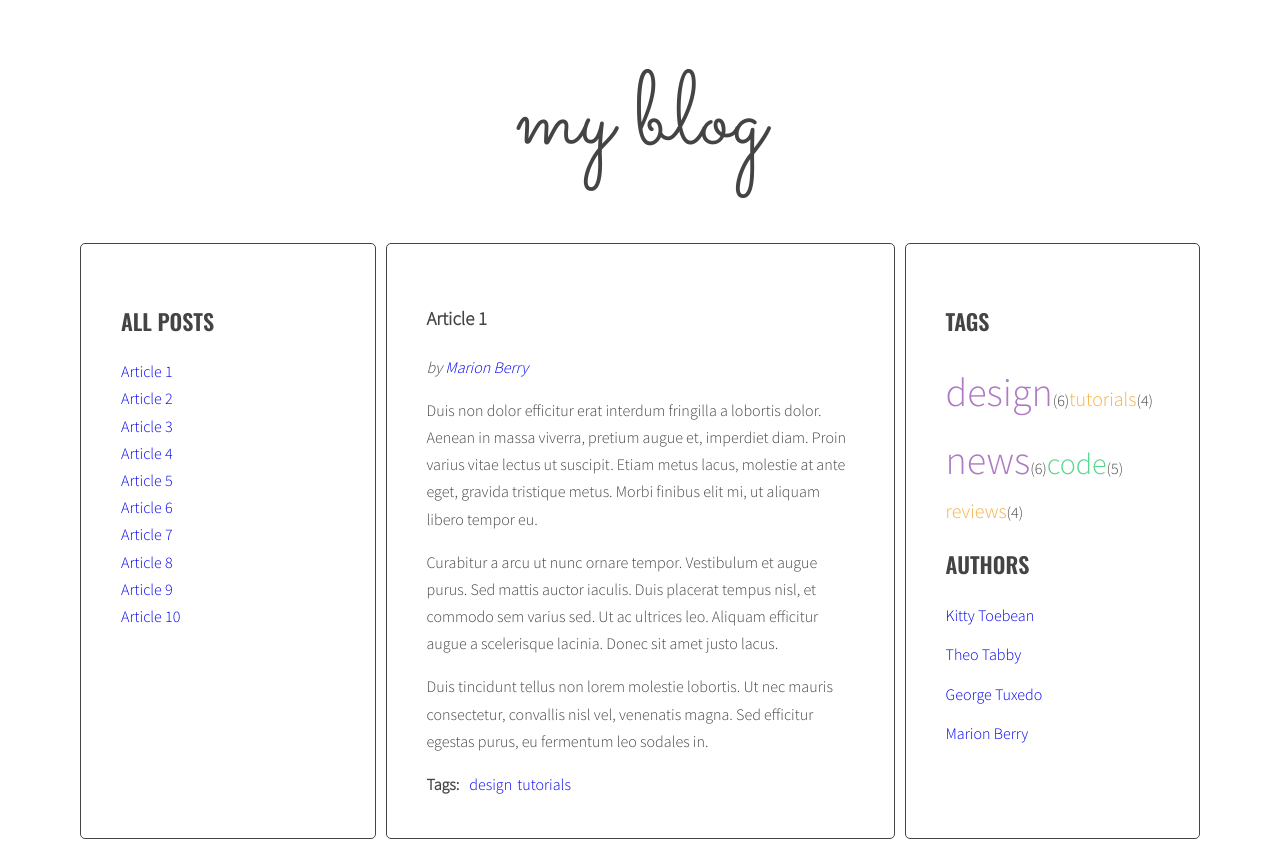
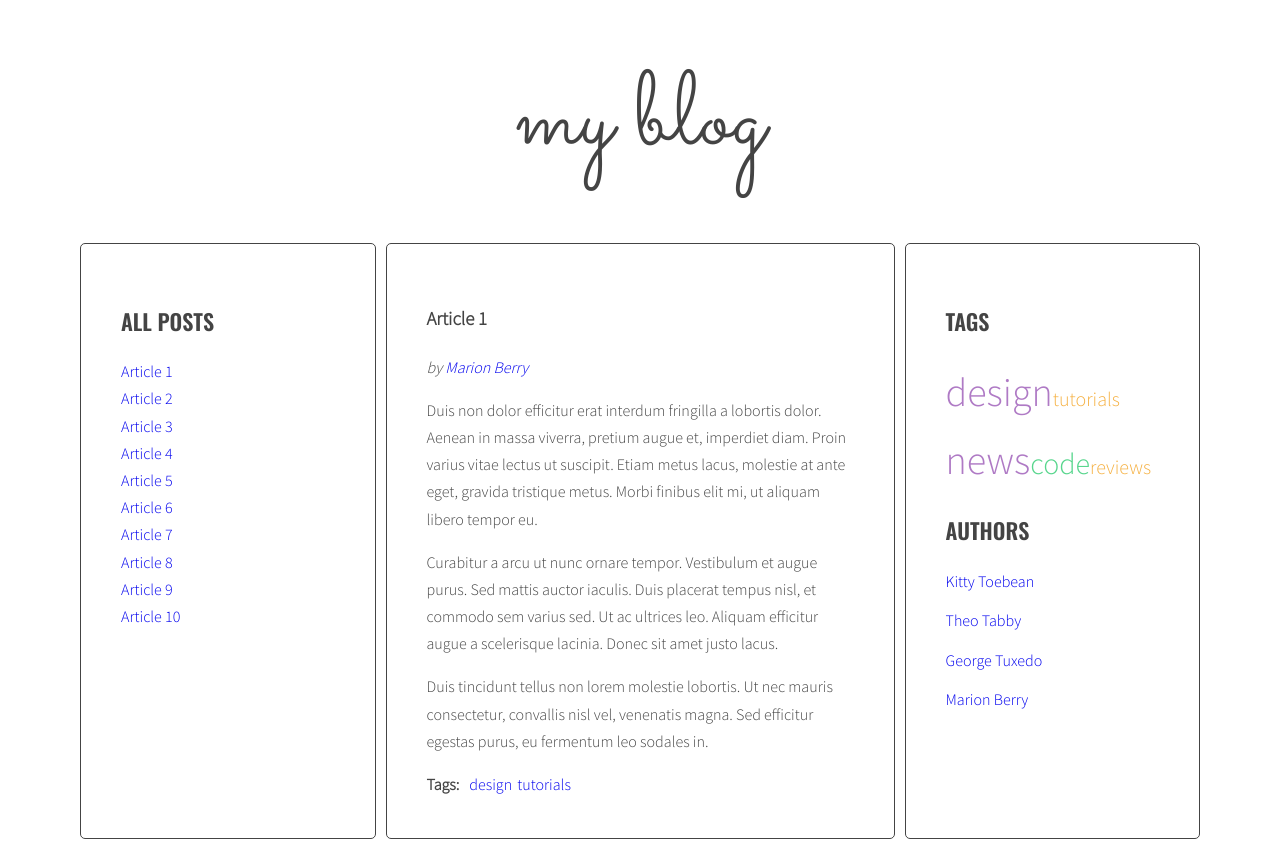
Before and after one commit to Kesja/javascript-cookbook, a website: page index.html in a window 1280 px wide. Drawn offline with nearby package versions, Linux system fonts and the light colour scheme.

Commit message:
Remove numbers in tags

```diff
--- a/js/script.js
+++ b/js/script.js
@@ -145,12 +145,12 @@ function generateTags(){
   for (let tag in allTags) {
     const tagLink = '<li><a href="#tag-' + tag + '" class="'+ calculateTagClass(allTags[tag], tagsParams) + '"><span>' + tag  + '</span></a></li>';
     /* [NEW] generate code of a link and add it to allTagsHTML */
-    allTagsHTML += tagLink + '(' + allTags[tag] + ')';
+    allTagsHTML += tagLink;
   /* [NEW] END LOOP: for each tag in allTags */
   }
   /* [NEW] add html from allTagsHTML to tagList */
   tagList.innerHTML = allTagsHTML;
-  console.log('DUPA', tagList);
+  console.log(tagList);
 }
 generateTags();
 
--- a/sass/style.scss
+++ b/sass/style.scss
@@ -142,8 +142,6 @@ a {
   .tag-size-5 {
     font-size: 40px;
     color: #AF7AC5;
-
-
   }
 
   .tag-size-4 {
```
Also changed, not shown: css/style.css, 1 other file.
